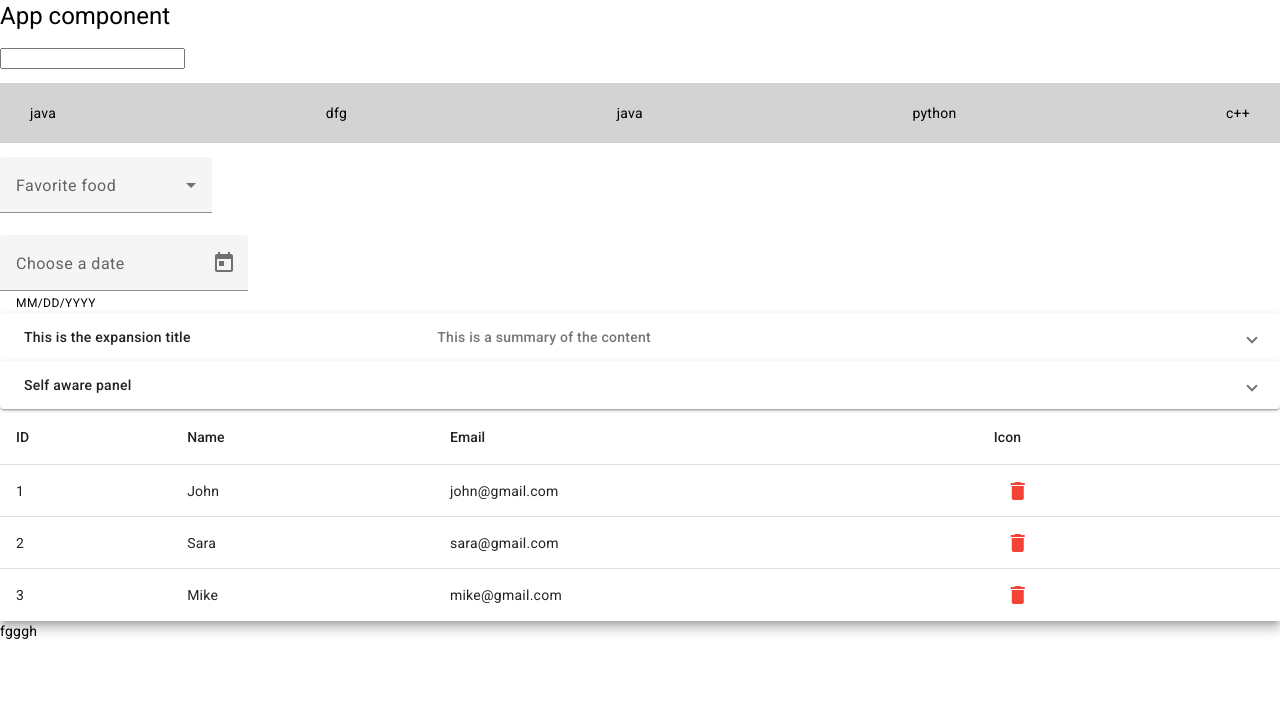
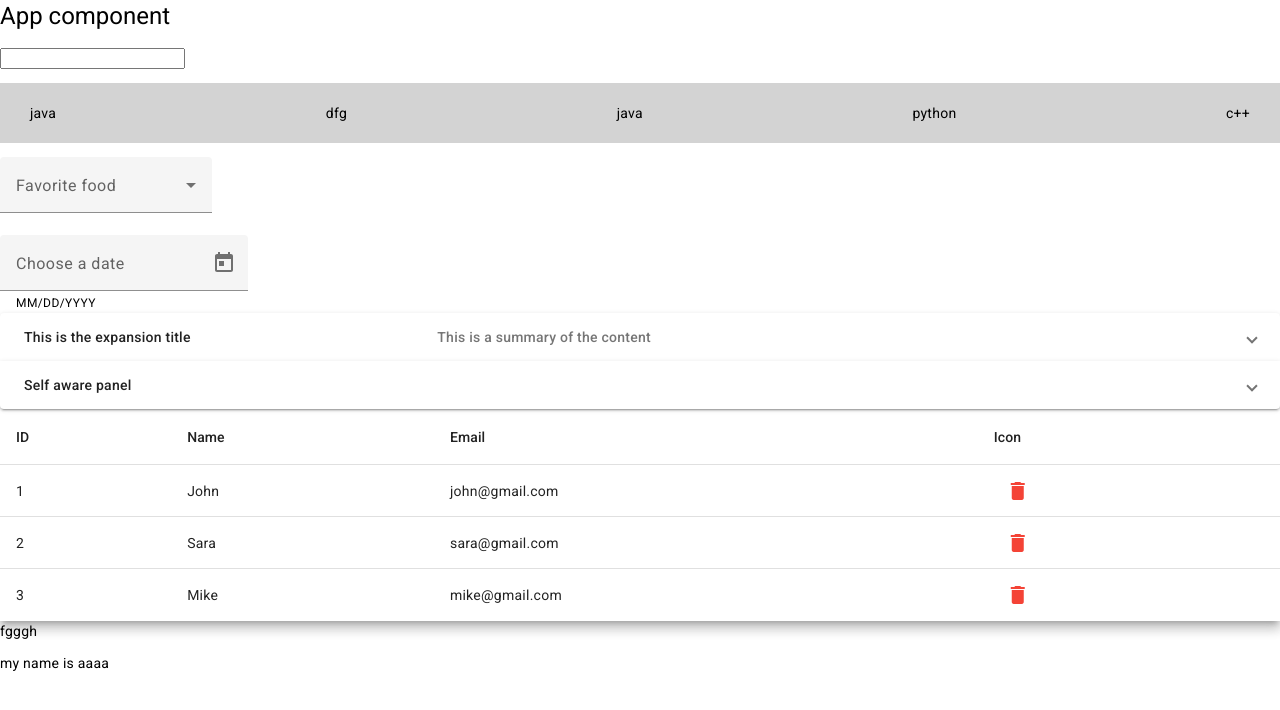
Before and after one commit to TejaswinikatteRAPALLI4/material, an Angular app: page / in a window 1280 px wide. Shown: the top 710 px of the page. Built offline with nearby package versions, Linux system fonts and the light colour scheme.

Commit message:
changes1

```diff
--- a/src/app/app.component.html
+++ b/src/app/app.component.html
@@ -78,4 +78,5 @@
 </table>
 <div>
     <p>fgggh</p>
+    <p>my name is aaaa</p>
 </div>
```
